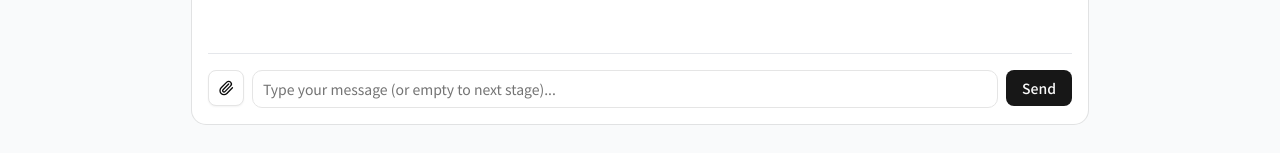
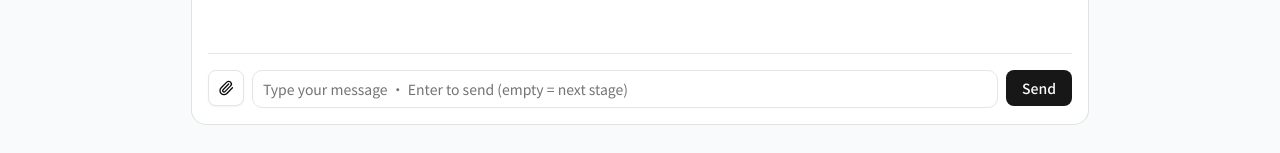
Before and after one commit to john-data-chen/social-skill-ai-coach, a Next.js app: page / in a window 1280 px wide. Shown: the part 652-805 px from the top of the page. Built offline with nearby package versions, Linux system fonts and the light colour scheme.

Commit message:
fix(chat): handoff, concurrent-send guard, IME-safe Enter, attachment-only send, placeholder hint

```diff
--- a/src/app/page.tsx
+++ b/src/app/page.tsx
@@ -23,9 +23,9 @@ export default function Home() {
   const [attachments, setAttachments] = useState<Attachment[]>([])
   const [isLoading, setIsLoading] = useState(false)
   const fileInputRef = useRef<HTMLInputElement>(null)
-  // True for the whole send flow (incl. the Analyzer->Coach handoff). Guards against
-  // overlapping requests: streamStage drops `isLoading` once tokens stream, so the Send
-  // button re-enables mid-stream and a second Enter would otherwise fire a duplicate request.
+  // Synchronous re-entry guard for the whole send flow (incl. the Analyzer->Coach handoff).
+  // `isLoading` state drives the disabled UI, but a state read inside a rapid second Enter can
+  // be stale, so this ref blocks overlapping requests race-free.
   const busyRef = useRef(false)
 
   // Restore history when stage changes
@@ -80,14 +80,12 @@ export default function Home() {
     setHistory(stage, seeded)
     setStage(stage)
     setMessages(seeded)
-    setIsLoading(true)
 
     const aiMessageId = (Date.now() + 1).toString()
     // Surface failures instead of leaving an empty bubble. A bad API key or Base URL
     // makes the upstream call fail, which the AI SDK returns as a 200 with an *empty*
     // stream — so we also treat empty output as an error.
     const showError = (text: string) => {
-      setIsLoading(false)
       setMessages([...seeded, { id: aiMessageId, role: "assistant", content: `⚠️ ${text}` }])
     }
 
@@ -126,8 +124,6 @@ export default function Home() {
         return null
       }
 
-      setIsLoading(false)
-
       const decoder = new TextDecoder()
       let aiContent = ""
 
@@ -152,7 +148,6 @@ export default function Home() {
       return aiContent
     } catch (err) {
       console.error(err)
-      setIsLoading(false)
       setMessages([
         ...seeded,
         {
@@ -177,7 +172,10 @@ export default function Home() {
       return
     }
 
-    const nextStage = determineNextStage(currentStage, input)
+    // Only let text drive a stage jump. With empty text we've already passed the "advance
+    // stage" check above, so reaching here means there's an attachment to send — don't let
+    // determineNextStage("") bounce us to the next stage and drop the file.
+    const nextStage = input.trim() ? determineNextStage(currentStage, input) : currentStage
     if (nextStage !== currentStage) {
       setStage(nextStage)
       setInput("")
@@ -203,7 +201,10 @@ export default function Home() {
     setInput("")
     setAttachments([])
 
+    // isLoading stays true for the WHOLE flow (send + Analyzer->Coach handoff), so the Send
+    // button is disabled the entire time — not just until the first token streams in.
     busyRef.current = true
+    setIsLoading(true)
     void (async () => {
       try {
         const analyzerOut = await streamStage(currentStage, [...messages, userMessage])
@@ -220,6 +221,7 @@ export default function Home() {
         }
       } finally {
         busyRef.current = false
+        setIsLoading(false)
       }
     })()
   }
@@ -306,7 +308,7 @@ export default function Home() {
                   </div>
                 ))
               )}
-              {isLoading && (
+              {isLoading && messages[messages.length - 1]?.role !== "assistant" && (
                 <div className="flex justify-start">
                   <div className="p-4 rounded-xl max-w-[85%] bg-white dark:bg-gray-800 shadow-sm border dark:border-gray-700">
                     <div className="flex gap-1 items-center h-6 px-2">
@@ -376,7 +378,10 @@ export default function Home() {
                   value={input}
                   onChange={handleInputChange}
                   onKeyDown={(e) => {
-                    if (e.key === "Enter" && !e.shiftKey) {
+                    // `isComposing` guards IME input (Chinese/Japanese/Korean): the Enter that
+                    // confirms a candidate must NOT submit — otherwise it sends early and the
+                    // IME's commit then re-fills the just-cleared box. Press Enter again to send.
+                    if (e.key === "Enter" && !e.shiftKey && !e.nativeEvent.isComposing) {
                       e.preventDefault()
                       onSubmit({ preventDefault: () => {} } as React.FormEvent<HTMLFormElement>)
                     }
@@ -385,8 +390,8 @@ export default function Home() {
                   maxRows={3}
                   placeholder={
                     currentStage === "reflection"
-                      ? "Type 'Review me' to start reflection..."
-                      : "Type your message (or empty to next stage)..."
+                      ? "Type 'Review me' to start reflection · Enter to send"
+                      : "Type your message · Enter to send (empty = next stage)"
                   }
                   className="flex-1 resize-none rounded-lg border border-input bg-white px-2.5 py-2 text-base outline-none transition-colors placeholder:text-muted-foreground focus-visible:border-ring focus-visible:ring-3 focus-visible:ring-ring/50 disabled:cursor-not-allowed disabled:opacity-50 md:text-sm dark:bg-gray-950"
                 />
```
